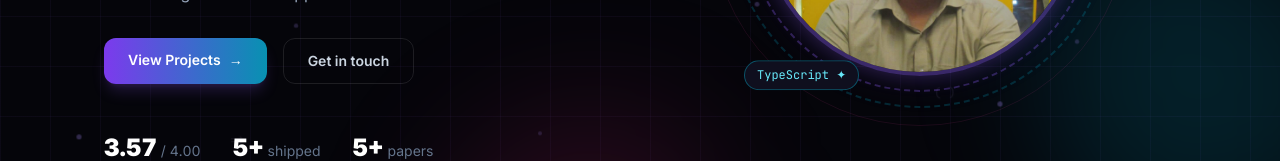
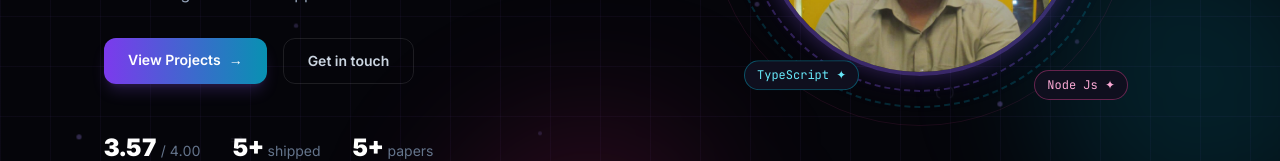
Before and after one commit to angkon101/angkonfolio, a Next.js app: page / in a window 1280 px wide. Shown: the part 484-645 px from the top of the page. Built offline with nearby package versions, Linux system fonts and the light colour scheme.

Commit message:
added more features

```diff
--- a/components/Hero.tsx
+++ b/components/Hero.tsx
@@ -268,6 +268,10 @@ export default function Hero() {
             <div className="absolute top-1/2 -right-12 px-3 py-1.5 rounded-full bg-dark-700 border border-pink-500/40 text-xs font-mono text-pink-300 animate-float-slow">
               AI / ML ✦
             </div>
+             <div className="absolute top-2/2 -right-12 px-3 py-1.5 rounded-full bg-dark-700 border border-pink-500/40 text-xs font-mono text-pink-300 animate-float-slow">
+              Node Js ✦
+            </div>
+
           </div>
         </div>
       </div>
```
